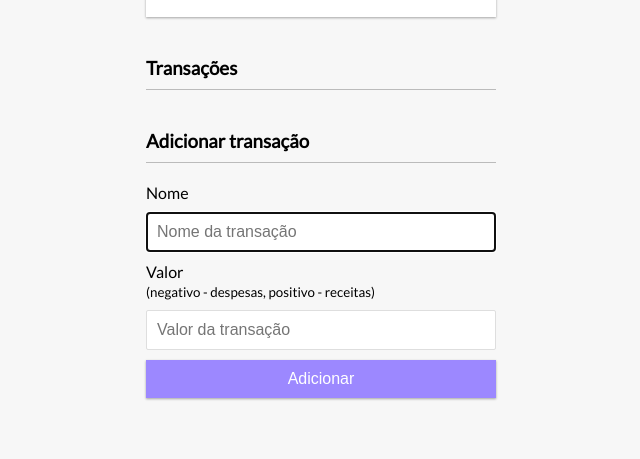
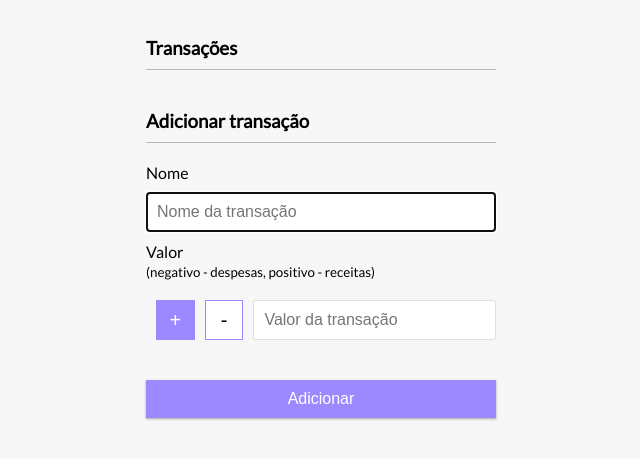
Before and after one commit to WesleyyRafaell/controle-depesas, a plain HTML site: page index.html in a window 1280 px wide. Shown: the part 297-756 px from the top of the page, without its empty margins (319-959 px from the left). Drawn offline with Linux system fonts and the light colour scheme.

Commit message:
edit html

```diff
--- /dev/null
+++ b/app.js
@@ -0,0 +1,4 @@
+document.querySelector("#form").addEventListener("submit", (event) => {
+	event.preventDefault();
+	console.log("oi");
+});
--- /dev/null
+++ b/controllers/TransactionController.js
@@ -0,0 +1,3 @@
+class TransactionController {
+	constructor() {}
+}
--- a/index.html
+++ b/index.html
@@ -45,15 +45,21 @@
 						<div class="form-control">
 							<label for="amount">Valor <br />
 								<small>(negativo - despesas, positivo - receitas)</small>
+								<div class="containerInput">
+										<div class="buttons">
+											<button>+</button>
+											<button class="false">-</button>
+										</div>
 									</label>
 									<input type="text" id="amount" placeholder="Valor da transação" />
+								</div>
 					  </div>
 
             <button class="btn">Adicionar</button>
         </form>
     </div>
 
-    <script src="index.js"></script>
+    <script src="app.js"></script>
 </body>
 
 </html>
--- a/style.css
+++ b/style.css
@@ -1,4 +1,4 @@
-@import url('https://fonts.googleapis.com/css?family=Lato&display=swap');
+@import url("https://fonts.googleapis.com/css?family=Lato&display=swap");
 
 :root {
 	--box-shadow: 0 1px 3px rgba(0, 0, 0, 0.12), 0 1px 2px rgba(0, 0, 0, 0.24);
@@ -16,7 +16,7 @@ body {
 	justify-content: center;
 	min-height: 100vh;
 	margin: 0;
-  font-family: 'Lato', sans-serif;
+	font-family: "Lato", sans-serif;
 }
 
 .container {
@@ -76,10 +76,11 @@ h4 {
 label {
 	display: inline-block;
 	margin: 10px 0;
+	width: 100%;
 }
 
-input[type='text'],
-input[type='number'] {
+input[type="text"],
+input[type="number"] {
 	border: 1px solid #dedede;
 	border-radius: 2px;
 	display: block;
@@ -150,3 +151,41 @@ input[type='number'] {
 .transactions li:hover .delete-btn {
 	opacity: 1;
 }
+
+.containerInput {
+	width: 100%;
+	display: flex;
+	/* align-items: center; */
+	height: 40px;
+	padding: 20px 0;
+	box-sizing: content-box;
+}
+
+.containerInput .buttons {
+	display: flex;
+	flex-direction: row;
+	align-items: center;
+	justify-content: space-between;
+	height: 100%;
+	width: 150px;
+	padding: 0 10px;
+}
+
+.containerInput .buttons button {
+	width: 38.6px;
+	height: 100%;
+	font-size: 20px;
+	color: #fff;
+	border: black;
+	background: #9c88ff;
+	cursor: pointer;
+}
+
+.containerInput .buttons button.false {
+	width: 38.6px;
+	height: 100%;
+	font-size: 20px;
+	color: #000;
+	border: 1px solid #9c88ff;
+	background: #fff;
+}
```
Also changed, not shown: models/transaction/Transaction.js (added, +19 -0 lines), 1 other file. Lines whose indentation alone changed are shown as unchanged.
